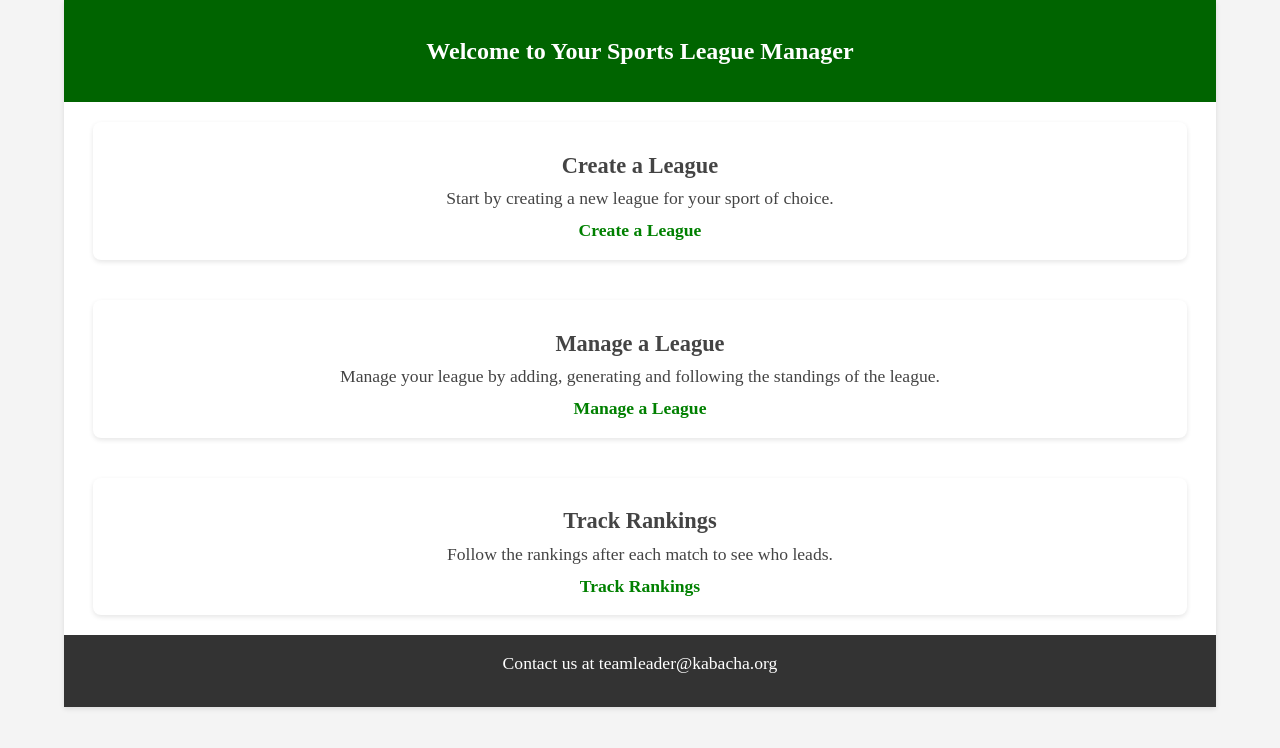
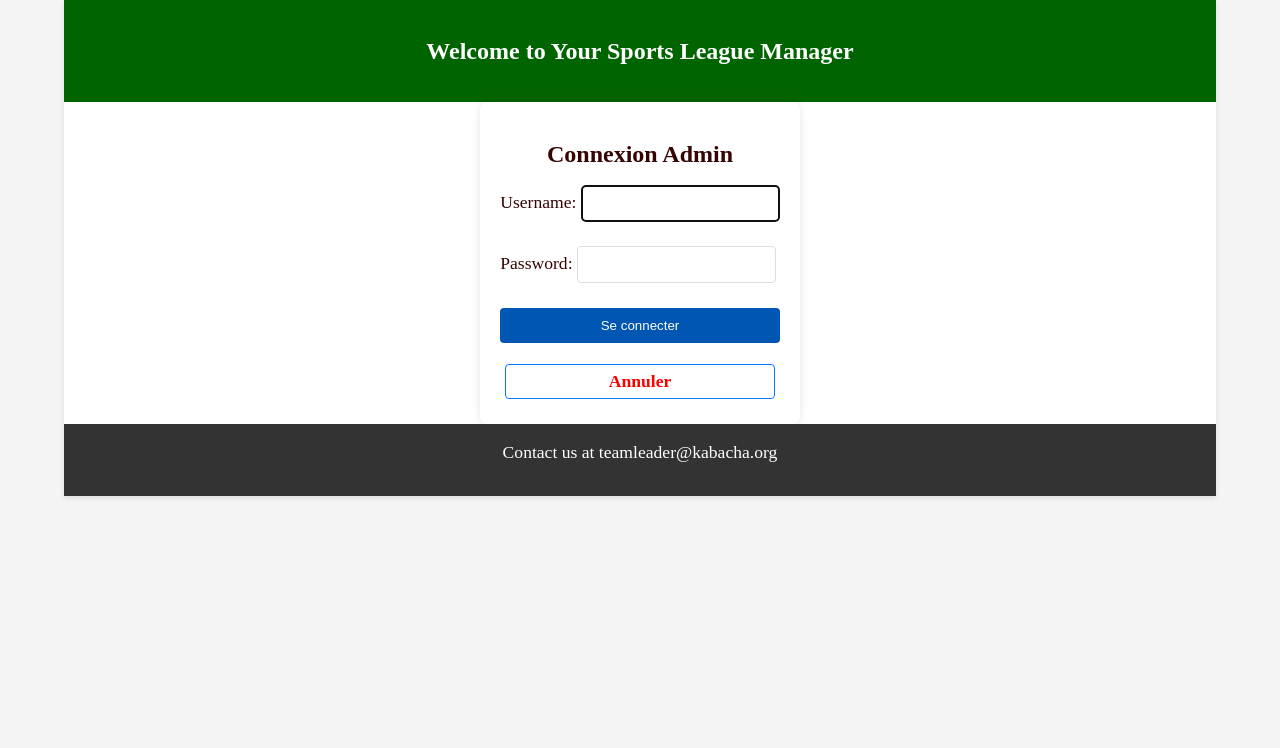
Before and after one commit to Mawuli23/League_Standings, a Django app: page /login/ in a window 1280 px wide. Shown: the top 748 px of the page. Run offline with Django 5.2, Linux system fonts and the light colour scheme; some web fonts are replaced.

Commit message:
Amélioration avec restrition au visiteur

```diff
--- a/matches/static/matches/css/style.css
+++ b/matches/static/matches/css/style.css
@@ -144,6 +144,21 @@ footer {
 .createLeague .backdir button:hover {
   background-color: #45a049;
   color: #000;
+}
+
+.createLeague .nonidentifier{
+  display: flex;
+  justify-content: space-between;
+}
+
+.createLeague .nonidentifier a{
+  border: 1px solid blue;
+  padding: 1rem 1.2rem;
+  border-radius: 4px;
+}
+
+.createLeague .nonidentifier a{
+  text-decoration: none;
 }
 
 /* ----------------- create a league----------------------*/
@@ -652,6 +667,37 @@ footer {
   width: 100%;
 }
 
+/*-------------------login--------------------*/
+.container .login-container {
+  padding: 20px;
+  background: white;
+  border-radius: 8px;
+  box-shadow: 0 0 10px rgba(0, 0, 0, 0.1);
+}
+
+.container .login-container form {
+  display: flex;
+  flex-direction: column;
+  justify-content: space-between;
+}
+
+.container .login-container input[type="text"], input[type="password"] {
+  margin-bottom: 10px;
+  padding: 10px;
+  border: 1px solid #ddd;
+  border-radius: 4px;
+  flex-grow: 1;
+}
+
+.container .login-container button {
+  padding: 10px;
+  background-color: #0056b3;
+  color: white;
+  border: none;
+  border-radius: 4px;
+  cursor: pointer;
+}
+
 @media screen and (max-width: 768px) {
   .leagueall_detail ul li {
     flex-direction: column;
--- a/matches/templates/matches/login.html
+++ b/matches/templates/matches/login.html
@@ -1,57 +1,17 @@
-<!DOCTYPE html>
-<html lang="en">
-<head>
-    <meta charset="UTF-8">
-    <meta name="viewport" content="width=device-width, initial-scale=1.0">
-    <title>Connexion Admin</title>
-    <style>
-        /* style.css */
-body {
-    display: flex;
-    justify-content: center;
-    align-items: center;
-    height: 100vh;
-    background-color: #f4f4f4;
-}
+{% extends "matches/home.html" %}
 
-.login-container {
-    padding: 20px;
-    background: white;
-    border-radius: 8px;
-    box-shadow: 0 0 10px rgba(0, 0, 0, 0.1);
-}
+{% block title %}Connexion Admin{% endblock %}
 
-form {
-    display: flex;
-    flex-direction: column;
-}
-
-input[type="text"], input[type="password"] {
-    margin-bottom: 10px;
-    padding: 10px;
-    border: 1px solid #ddd;
-    border-radius: 4px;
-}
-
-button {
-    padding: 10px;
-    background-color: #0056b3;
-    color: white;
-    border: none;
-    border-radius: 4px;
-    cursor: pointer;
-}
-
-    </style>
-</head>
-<body>
+{% block content %}
 <div class="login-container">
     <h1>Connexion Admin</h1>
     <form method="post">
         {% csrf_token %}
         {{ form.as_p }}
         <button type="submit">Se connecter</button>
+        <div  class="backdir">
+            <a style="flex-grow: 1; text-align: center; color: red;" href="{% url 'index' %}">Annuler</a>
+        </div>
     </form>
 </div>
-</body>
-</html>
+{% endblock %}
--- a/matches/urls.py
+++ b/matches/urls.py
@@ -4,8 +4,8 @@ from .views import MatchListView, ListAndUpdateMatchesView, LeagueStandingsView,
 from .views import AllLeagueStandingsView, TeamMatchesListView, DeleteTeamView, CustomLoginView
 
 urlpatterns = [
-    path('', CustomLoginView.as_view(), name='login'),
-    path("login/", HomePageView.as_view(), name='index'),
+    path("", HomePageView.as_view(), name='index'),
+    path('login/', CustomLoginView.as_view(), name='login'),
     path("leagues", CreateLeagueView.as_view(), name='createLeague'),
     path('league/<int:pk>/delete/', DeleteLeagueView.as_view(), name='deleteLeague'),
     path("all-leagues", ShowLeagueView.as_view(), name='allLeague'),
--- a/matches/views.py
+++ b/matches/views.py
@@ -247,9 +247,11 @@ class AllLeagueStandingsView(ListView):
 
 
 class CustomLoginView(LoginView):
-    template_name = 'login.html'
+    template_name = 'matches/login.html'
     redirect_authenticated_user = True
-    next_page = reverse_lazy('index')
+    next_page = reverse_lazy('login')
 
     def get_success_url(self):
-        return reverse_lazy('index')
+        if self.request.user.is_authenticated:
+            return reverse_lazy('index')
+        return reverse_lazy('login')
--- a/myleague/settings.py
+++ b/myleague/settings.py
@@ -29,7 +29,7 @@ SECRET_KEY = env("SECRET_KEY")
 # SECURITY WARNING: don't run with debug turned on in production!
 DEBUG = env.bool("DEBUG", False)
 
-ALLOWED_HOSTS = env.list("ALLOWED_HOSTS")
+ALLOWED_HOSTS = ['localhost','127.0.0.1','cf81-62-34-31-110.ngrok-free.app']#env.list("ALLOWED_HOSTS")
 
 # Application definition
 
@@ -133,3 +133,6 @@ MEDIA_ROOT = BASE_DIR / 'mediafiles'
 # https://docs.djangoproject.com/en/5.0/ref/settings/#default-auto-field
 
 DEFAULT_AUTO_FIELD = "django.db.models.BigAutoField"
+
+LOGIN_REDIRECT_URL = '/home/'
+CSRF_TRUSTED_ORIGINS = ['https://*.ngrok-free.app', 'https://example.com']
```
Also changed, not shown: matches/templates/matches/createLeague.html (+11 -0 lines), matches/templates/matches/showLeague.html (+8 -7 lines), db.sqlite3, 1 other file. Lines whose indentation alone changed are shown as unchanged.
